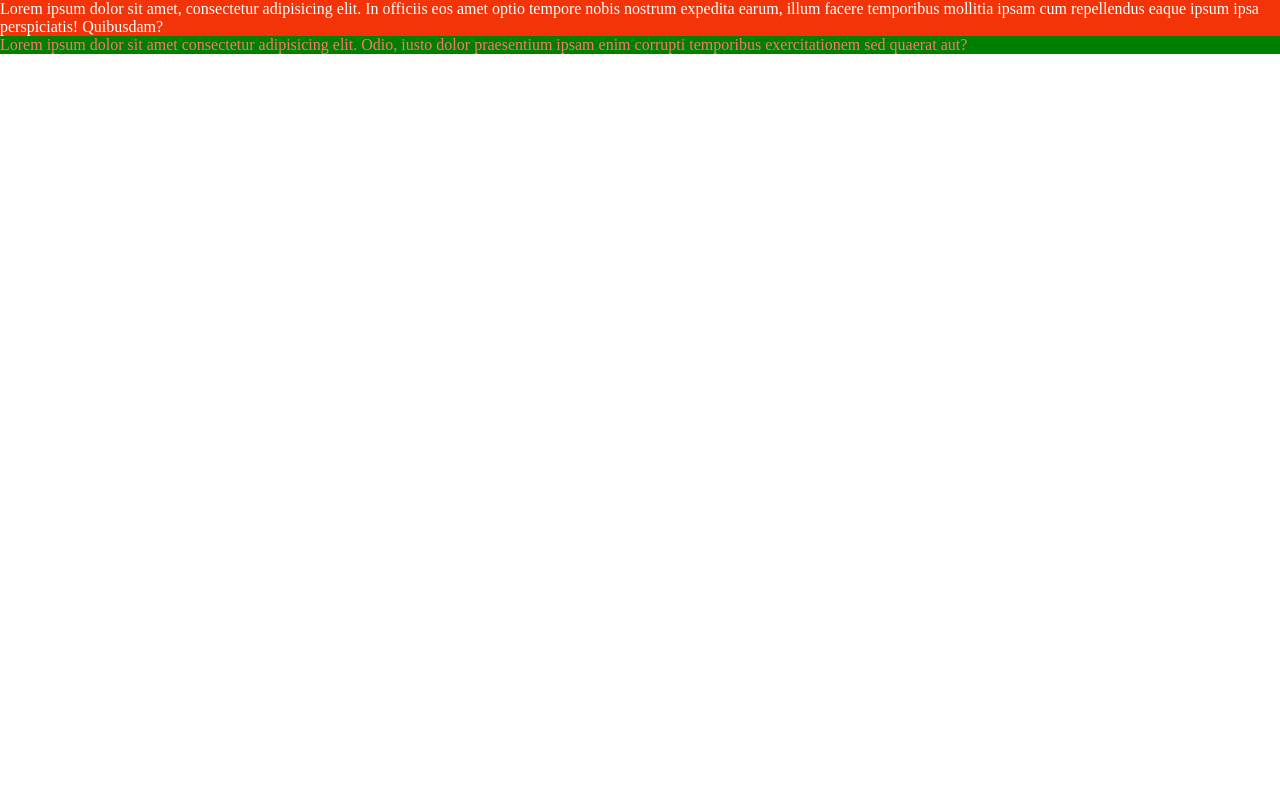
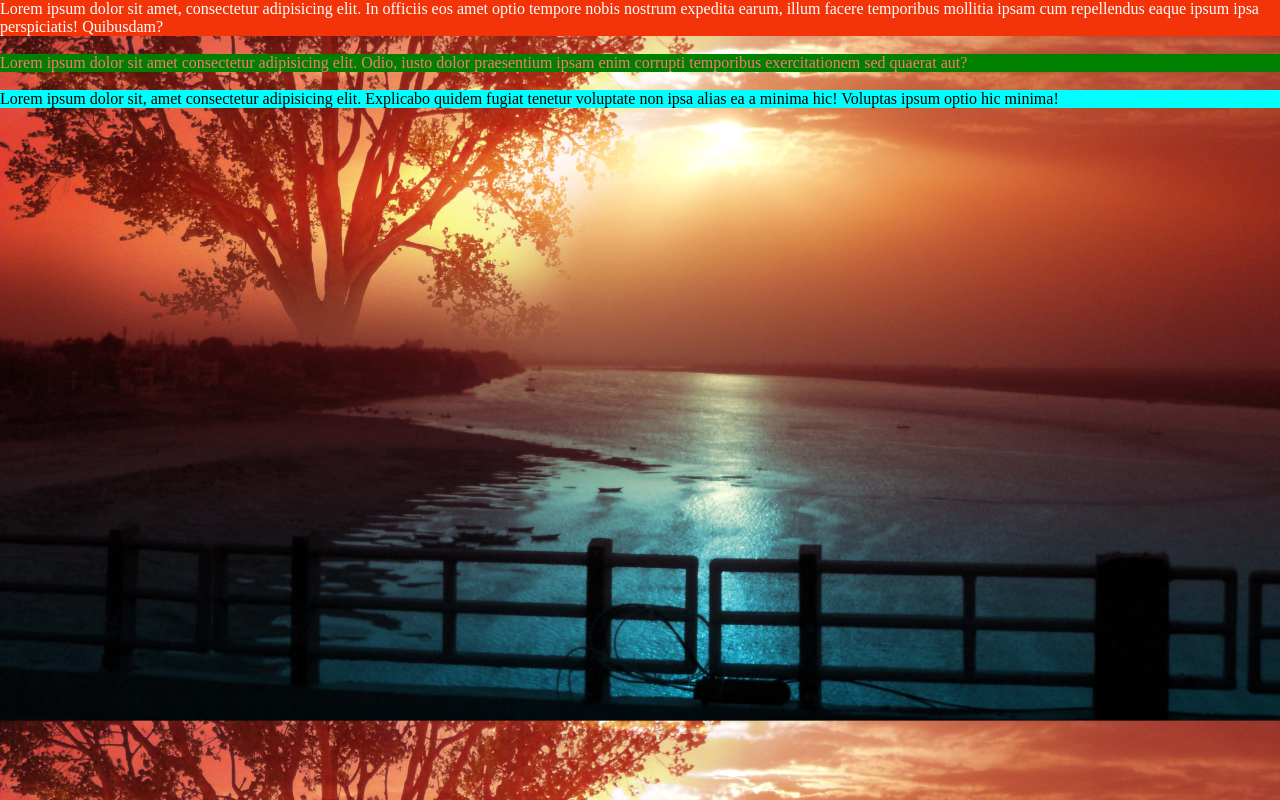
Before and after one commit to Chaitalykundu/HTML-Practice, a plain HTML site: page CSS-Practice/Chapter-two/index.html in a window 1280 px wide. Drawn offline with Linux system fonts and the light colour scheme.

Commit message:
add files

```diff
--- a/CSS-Practice/Chapter-two/index.html
+++ b/CSS-Practice/Chapter-two/index.html
@@ -8,18 +8,26 @@
     <!-- css file linked -->
     <link rel="stylesheet" href="style.css">
 
-    <title>CHapter 2</title>
+    <title>Chapter 2</title>
 </head>
 <body>
+
+    <!-- Color and background color -->
     <div class="red">
         Lorem ipsum dolor sit amet, consectetur adipisicing elit.
         In officiis eos amet optio tempore nobis nostrum expedita earum,
         illum facere temporibus mollitia ipsam cum repellendus eaque ipsum ipsa perspiciatis! Quibusdam?
     </div>
-
+    <br>
     <div class="green">
         Lorem ipsum dolor sit amet consectetur adipisicing elit.
         Odio, iusto dolor praesentium ipsam enim corrupti temporibus exercitationem sed quaerat aut?
     </div>
+
+    <br>
+    <!-- background image -->
+    <div class="container">
+        Lorem ipsum dolor sit, amet consectetur adipisicing elit. Explicabo quidem fugiat tenetur voluptate non ipsa alias ea a minima hic! Voluptas ipsum optio hic minima!
+    </div>
 </body>
 </html>
--- a/CSS-Practice/Chapter-two/style.css
+++ b/CSS-Practice/Chapter-two/style.css
@@ -2,6 +2,11 @@
 *{
     margin: 0;
     padding: 0;
+}
+
+body{
+    background-image: url(img/background.jpg);
+    background-size: cover;
 }
 
 .red{
@@ -10,7 +15,12 @@
 }
 
 .green{
-    background: green;
+    background-color: green;
     color: hsl(5,90%,70%);
 
 }
+
+.container{
+    background-color: aqua;
+
+}
```
Also changed, not shown: CSS-Practice/Chapter-two/img/background.jpg (added).
